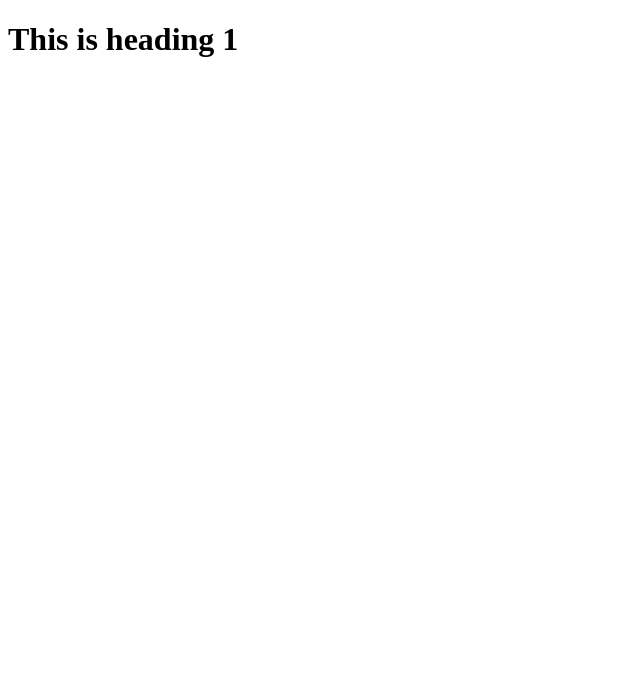
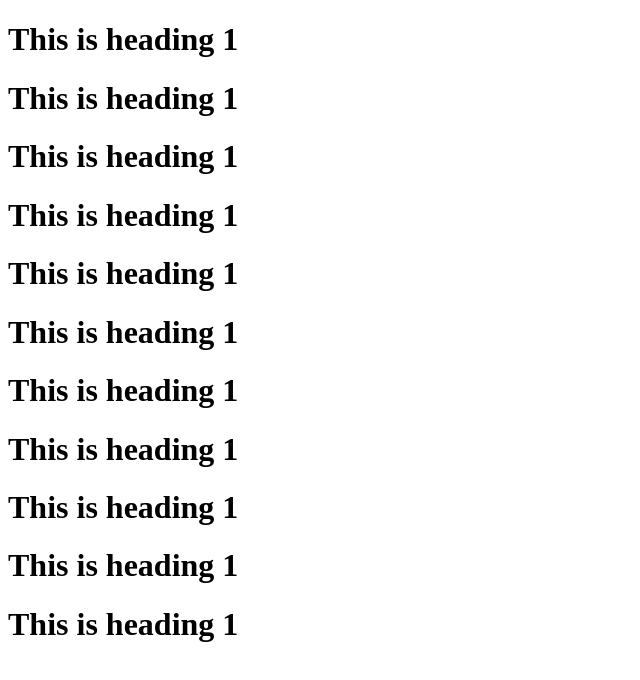
Before and after one commit to mostafizzfuad/sit-practice, a plain HTML site: page index.html in a window 1280 px wide. Shown: the whole page, without its empty margins (0-640 px from the left). Drawn offline with Linux system fonts and the light colour scheme.

Commit message:
update code

```diff
--- a/index.html
+++ b/index.html
@@ -8,5 +8,15 @@
 </head>
 <body>
     <h1>This is heading 1</h1>
+    <h1>This is heading 1</h1>
+    <h1>This is heading 1</h1>
+    <h1>This is heading 1</h1>
+    <h1>This is heading 1</h1>
+    <h1>This is heading 1</h1>
+    <h1>This is heading 1</h1>
+    <h1>This is heading 1</h1>
+    <h1>This is heading 1</h1>
+    <h1>This is heading 1</h1>
+    <h1>This is heading 1</h1>
 </body>
 </html>
```
